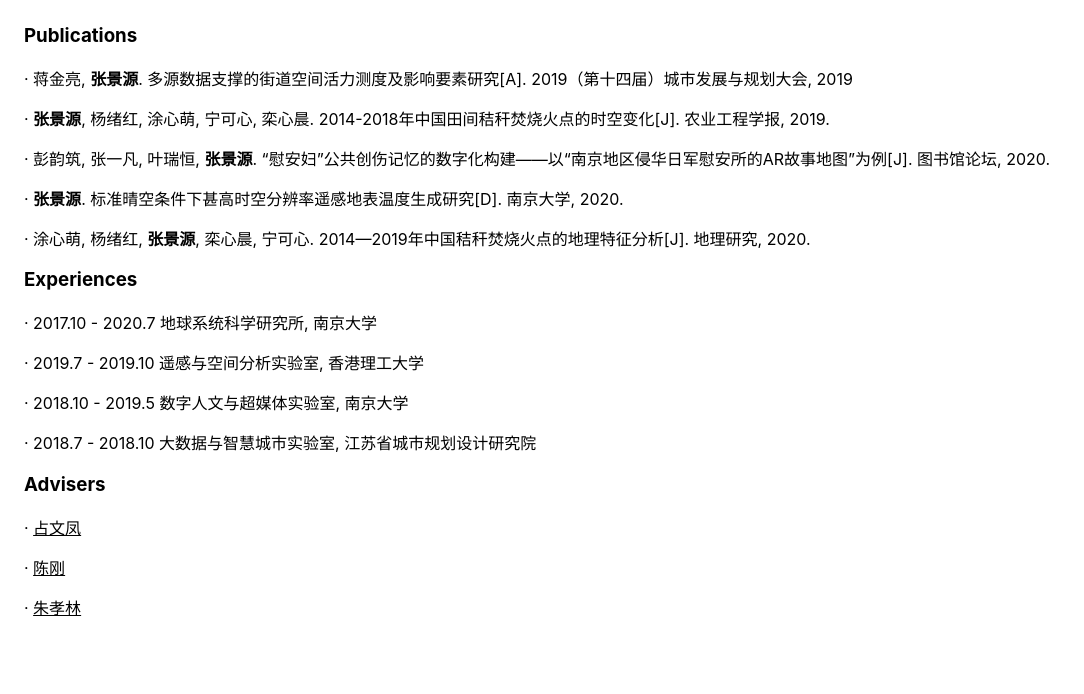
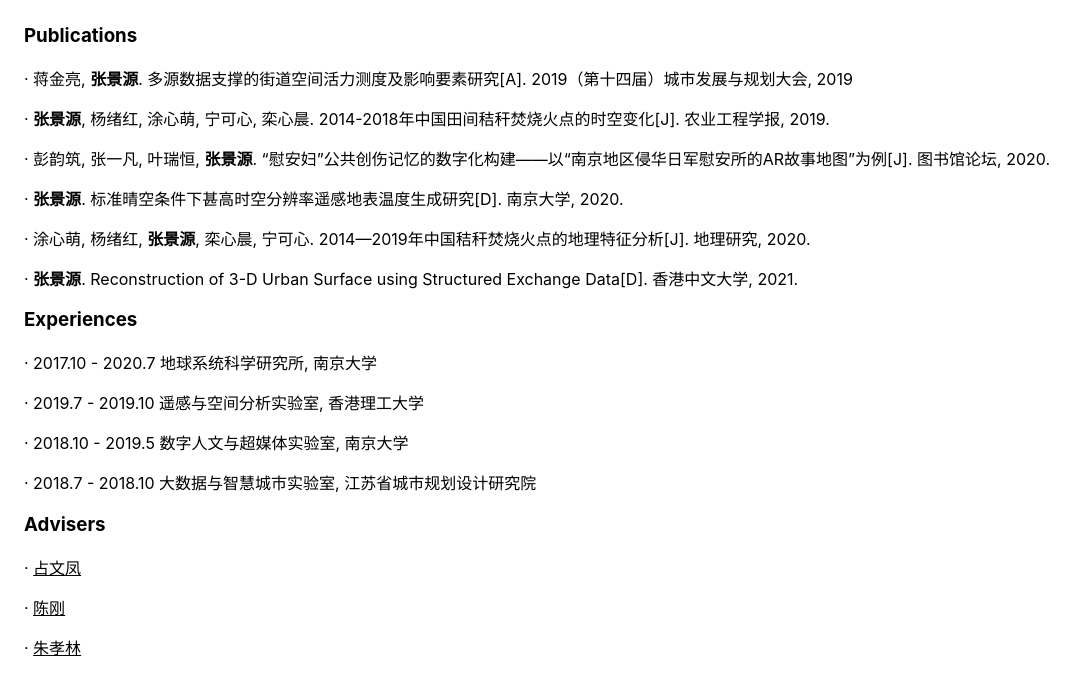
Before and after one commit to kian-zh/sgis.site, a Next.js app: page /Research in a window 1280 px wide. Shown: the top 694 px of the page, without its empty margins (0-1084 px from the left). Built offline with nearby package versions, Linux system fonts and the light colour scheme.

Commit message:
更新research

```diff
--- a/pages/Research/index.jsx
+++ b/pages/Research/index.jsx
@@ -21,6 +21,7 @@ class Research extends React.Component {
         <p>· 彭韵筑, 张一凡, 叶瑞恒, <b>张景源</b>. “慰安妇”公共创伤记忆的数字化构建——以“南京地区侵华日军慰安所的AR故事地图”为例[J]. 图书馆论坛, 2020.</p>
         <p>· <b>张景源</b>. 标准晴空条件下甚高时空分辨率遥感地表温度生成研究[D]. 南京大学, 2020.</p>
         <p>· 涂心萌, 杨绪红, <b>张景源</b>, 栾心晨, 宁可心. 2014—2019年中国秸秆焚烧火点的地理特征分析[J]. 地理研究, 2020.</p>
+        <p>· <b>张景源</b>. Reconstruction of 3-D Urban Surface using Structured Exchange Data[D]. 香港中文大学, 2021.</p>
         <h3>Experiences</h3>
         <p>· 2017.10 - 2020.7 地球系统科学研究所, 南京大学</p>
         <p>· 2019.7 - 2019.10 遥感与空间分析实验室, 香港理工大学</p>
```
